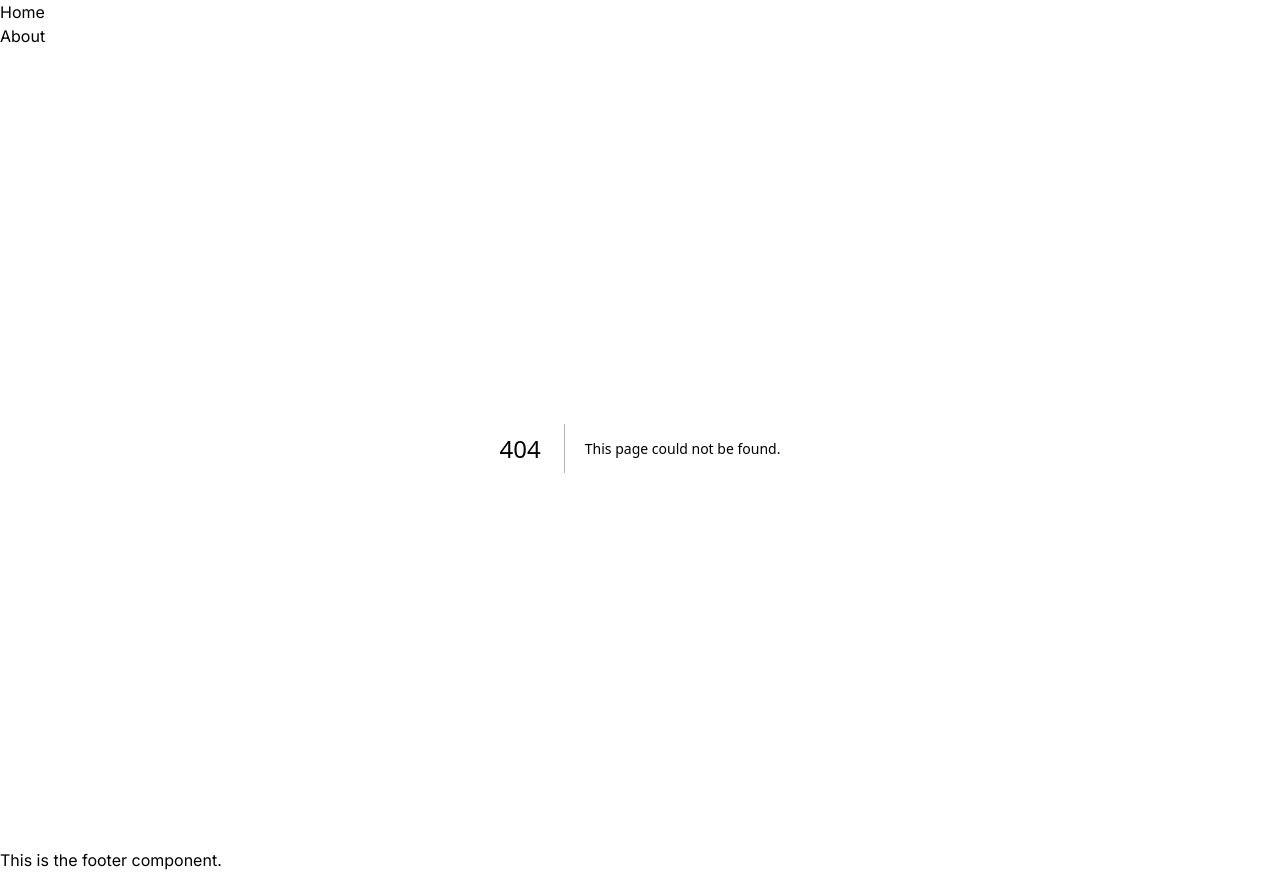
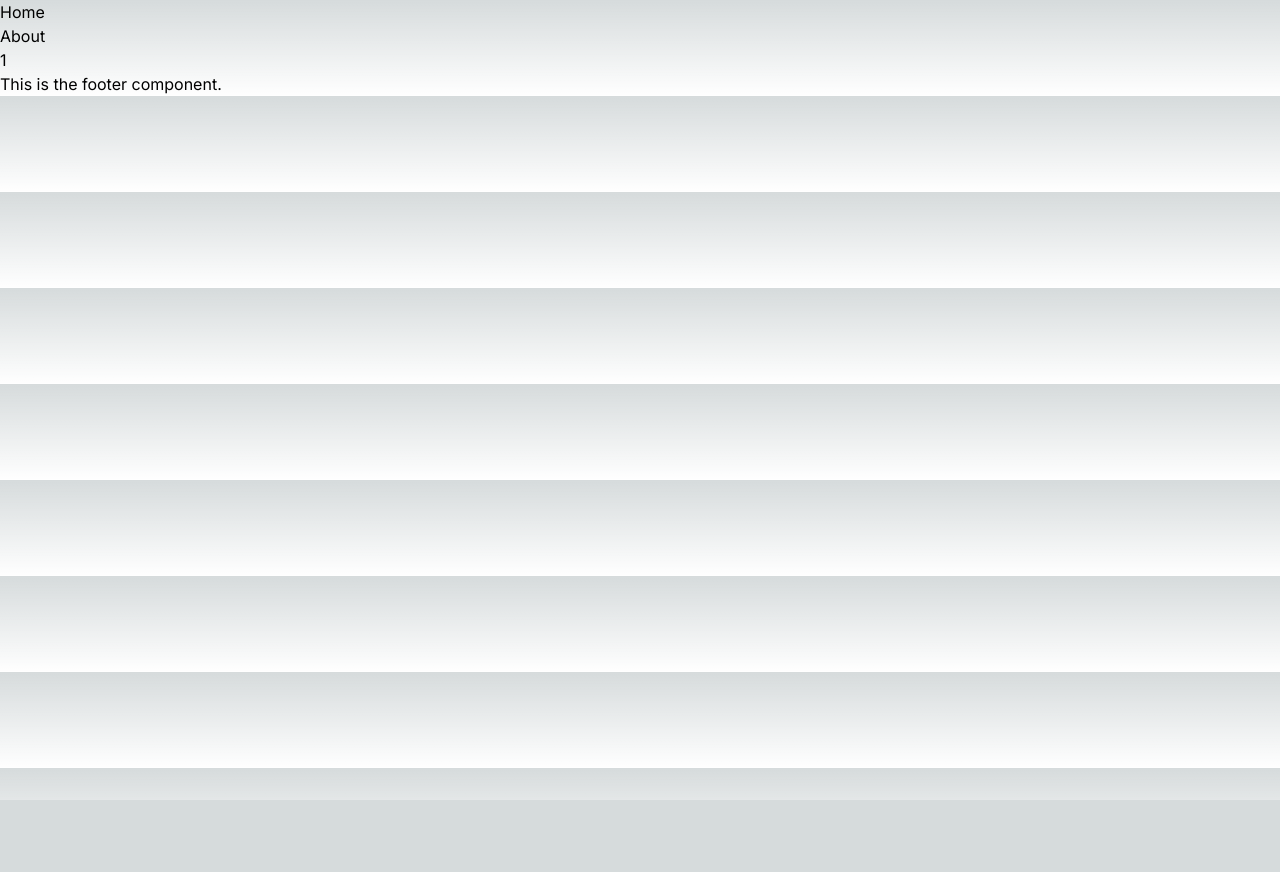
Before and after one commit to davidballezaa/aquasafe, a Next.js app: page /detail/1 in a window 1280 px wide. Before the commit this address had no page. After the commit the page ends 800 px from the top, so only its background shows below. Built offline with nearby package versions, Linux system fonts and the light colour scheme.

Commit message:
Add detail dynamic route file

```diff
--- /dev/null
+++ b/src/app/detail/[id]/page.js
@@ -0,0 +1,7 @@
+export default function Home({params}) {
+  return (
+    <main>
+        <p>{params.id}</p>
+    </main>
+  )
+}
```
